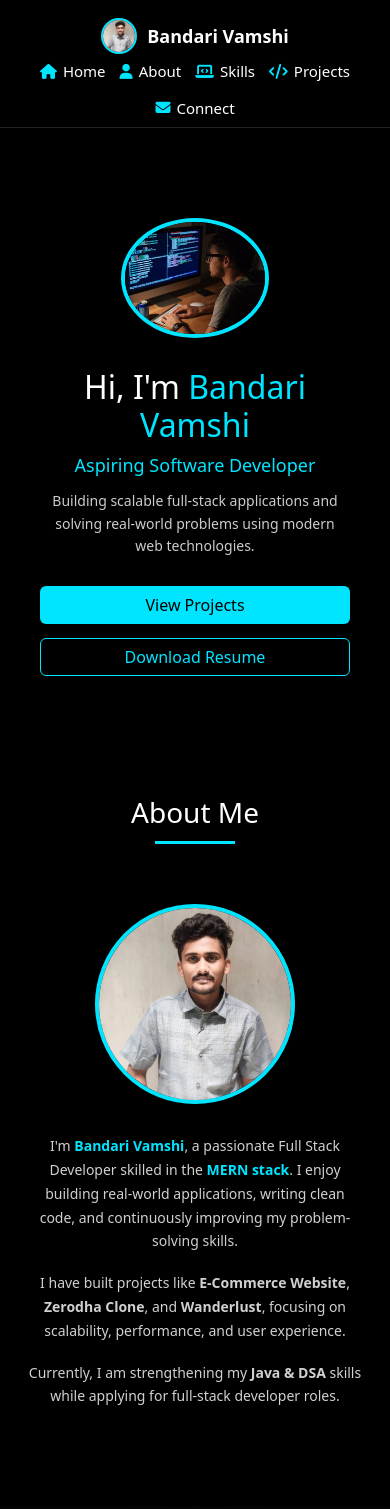
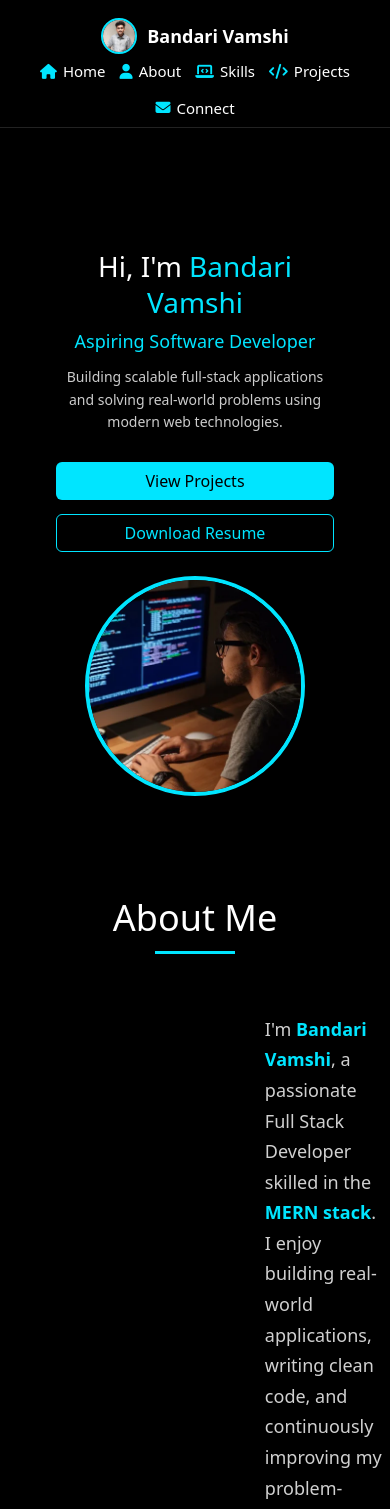
Before and after one commit to Bandarivamshi07/portfolio, a React (Vite) app: page / in a window 390 px wide. Shown: the top 1509 px of the page. Built offline with nearby package versions, Linux system fonts and the light colour scheme.

Commit message:
Fix mobile hero and about layout alignment

```diff
--- a/src/index.css
+++ b/src/index.css
@@ -13,6 +13,7 @@ body {
   font-family: Arial, Helvetica, sans-serif;
   transition: background-color 0.3s ease, color 0.3s ease;
   padding-top: 10px;
+  overflow-x: hidden;
 }
 
 /* 🌙 DARK MODE */
--- a/src/styles/about.css
+++ b/src/styles/about.css
@@ -77,24 +77,25 @@
 /* MOBILE (<=768px)          */
 /* ========================= */
 @media (max-width: 768px) {
-  .about-content {
-    flex-direction: column;
-    text-align: center;
-    gap: 30px;
+  .about {
+    padding: 60px 16px;
   }
 
-  .section-title {
-    font-size: 28px;
+  .about-container {
+    flex-direction: column;
+    align-items: center;
+    text-align: center;
+    gap: 28px;
   }
 
   .about-image img {
-    width: 200px;
-    height: 200px;
+    width: 220px;
+    height: 220px;
   }
 
-  .about-text {
+  .about-content {
+    max-width: 520px;
     font-size: 14px;
-    max-width: 95%;
-    margin: 0 auto;
+    line-height: 1.7;
   }
 }
--- a/src/styles/hero.css
+++ b/src/styles/hero.css
@@ -136,26 +136,25 @@
 /* ============================= */
 @media (max-width: 768px) {
   .hero {
-    padding-top: 90px;
+    padding-top: 120px;
+    padding-left: 16px;
+    padding-right: 16px;
   }
 
   .hero-inner {
     flex-direction: column;
+    align-items: center;
     text-align: center;
-    gap: 30px;
-    padding: 0 20px;
-  }
-
-  .hero-right {
-    order: 1;
+    gap: 24px;
   }
 
   .hero-left {
-    order: 2;
+    max-width: 520px;
   }
 
   .hero-left h1 {
-    font-size: 32px;
+    font-size: 28px;
+    line-height: 1.3;
   }
 
   .hero-left h2 {
@@ -164,24 +163,16 @@
 
   .hero-left p {
     font-size: 14px;
-    margin: 0 auto;
+    line-height: 1.6;
   }
 
   .hero-buttons {
-    justify-content: center;
     flex-direction: column;
     gap: 14px;
   }
 
   .hero-right img {
-    width: 38vw;
-    max-width: 220px;
-    min-width: 120px;
-    height: auto;
-    max-height: 220px;
-    min-height: 120px;
-    object-fit: cover;
-    margin: 0 auto;
-    display: block;
+    width: 220px;
+    height: 220px;
   }
 }
```
